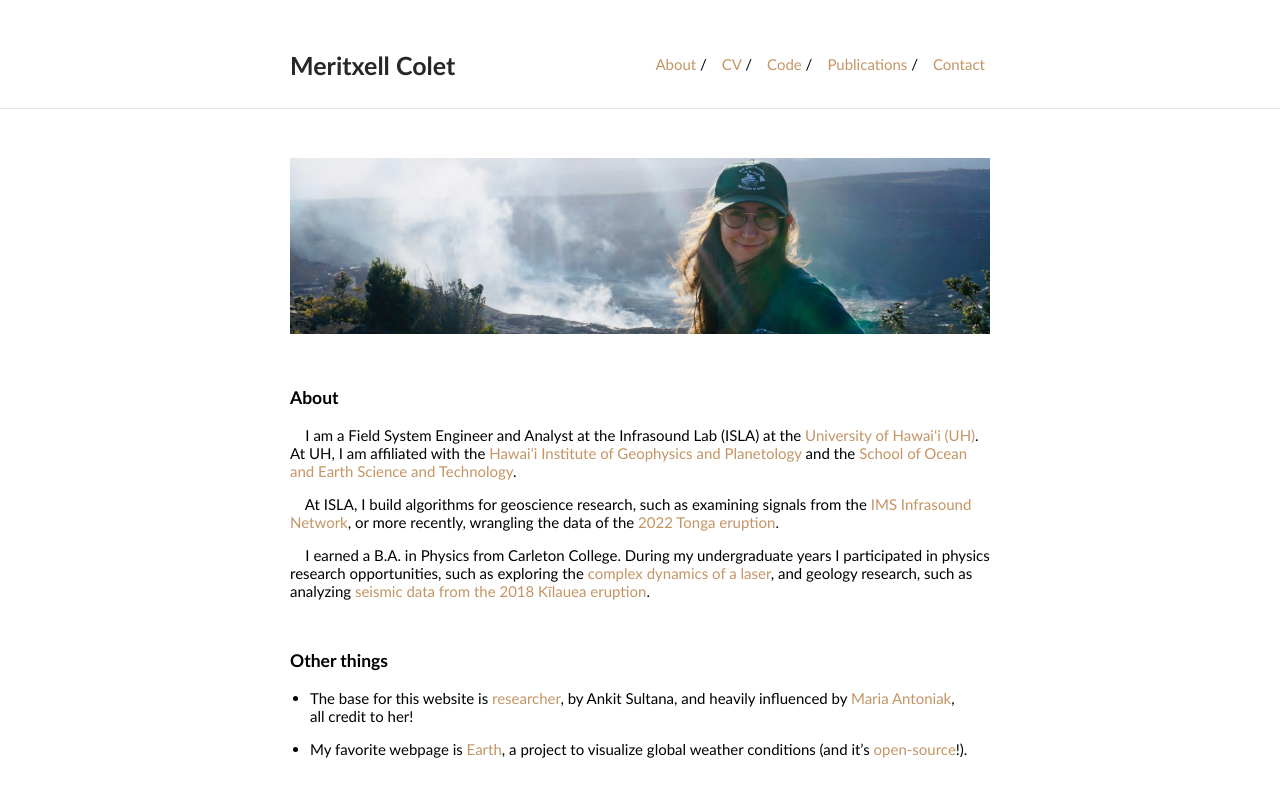
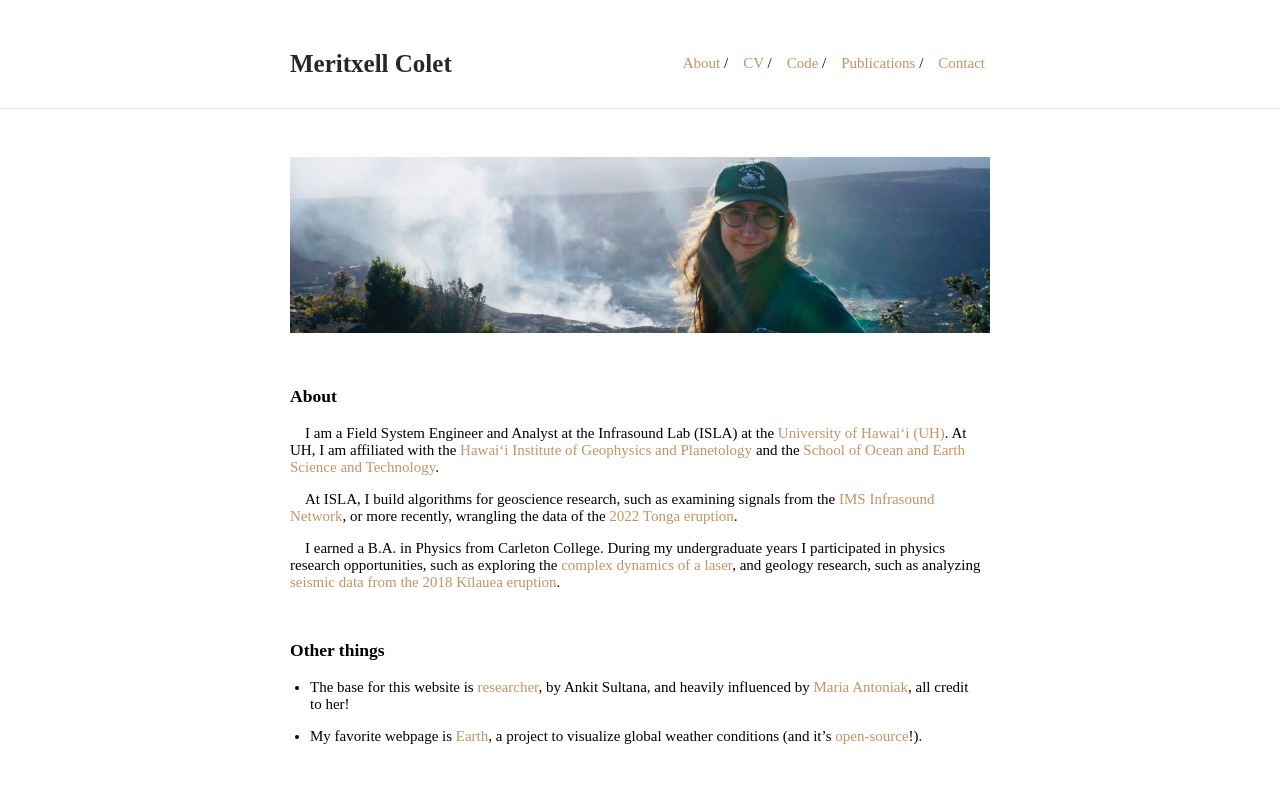
Before and after one commit to MeritxellC/MeritxellC.github.io, a Jekyll site: the page built from index.md, in a window 1280 px wide. Shown: the top 797 px of the page. Built offline with Jekyll 4.4.1, drawn with Linux system fonts in a browser that asks for light colours.

Commit message:
testing new cv

```diff
--- a/_sass/_style.scss
+++ b/_sass/_style.scss
@@ -12,9 +12,9 @@ html {
 body {
     font-size: 15px;
     margin: 0;
-    font-family: "Trebuchet MS";
+    font-family: "Charter";
     height: 100%;
-    font-weight: lighter;
+//     font-weight: lighter;
 }
 a {
     text-decoration: none;
```
